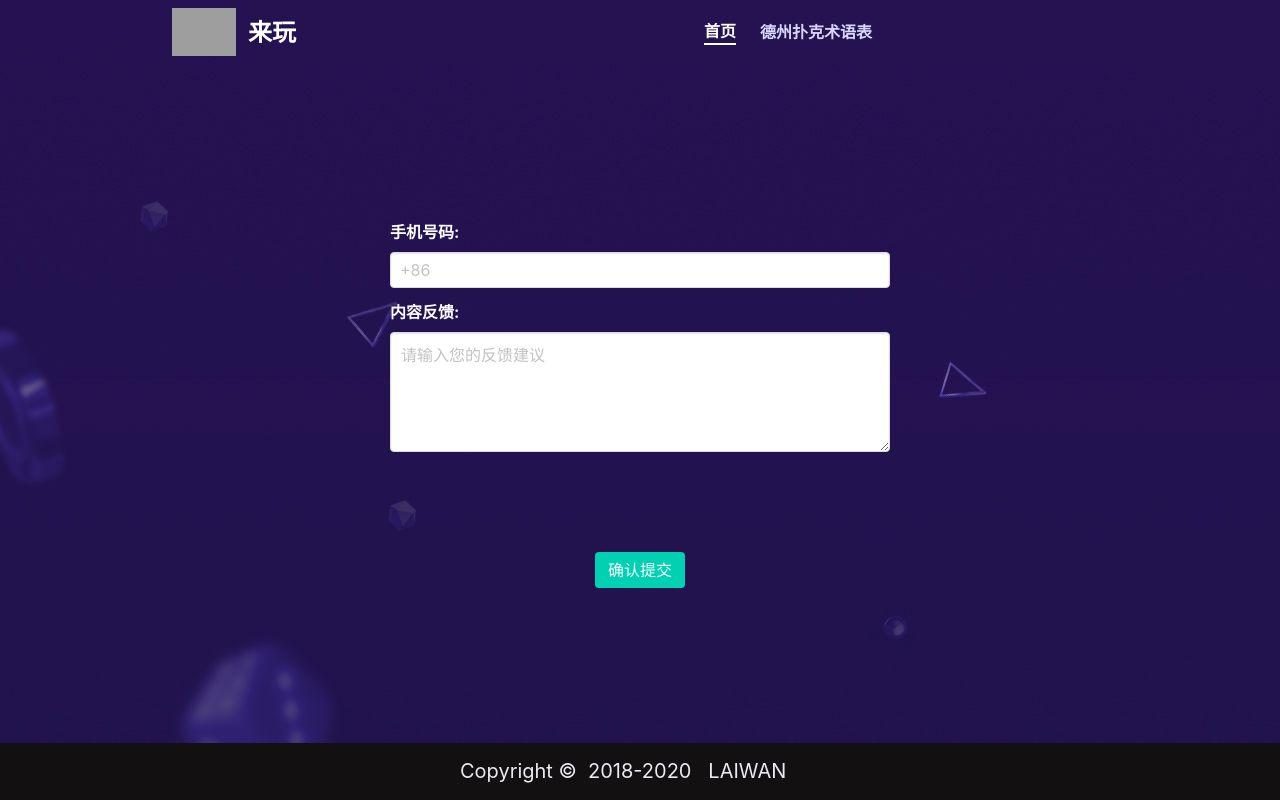
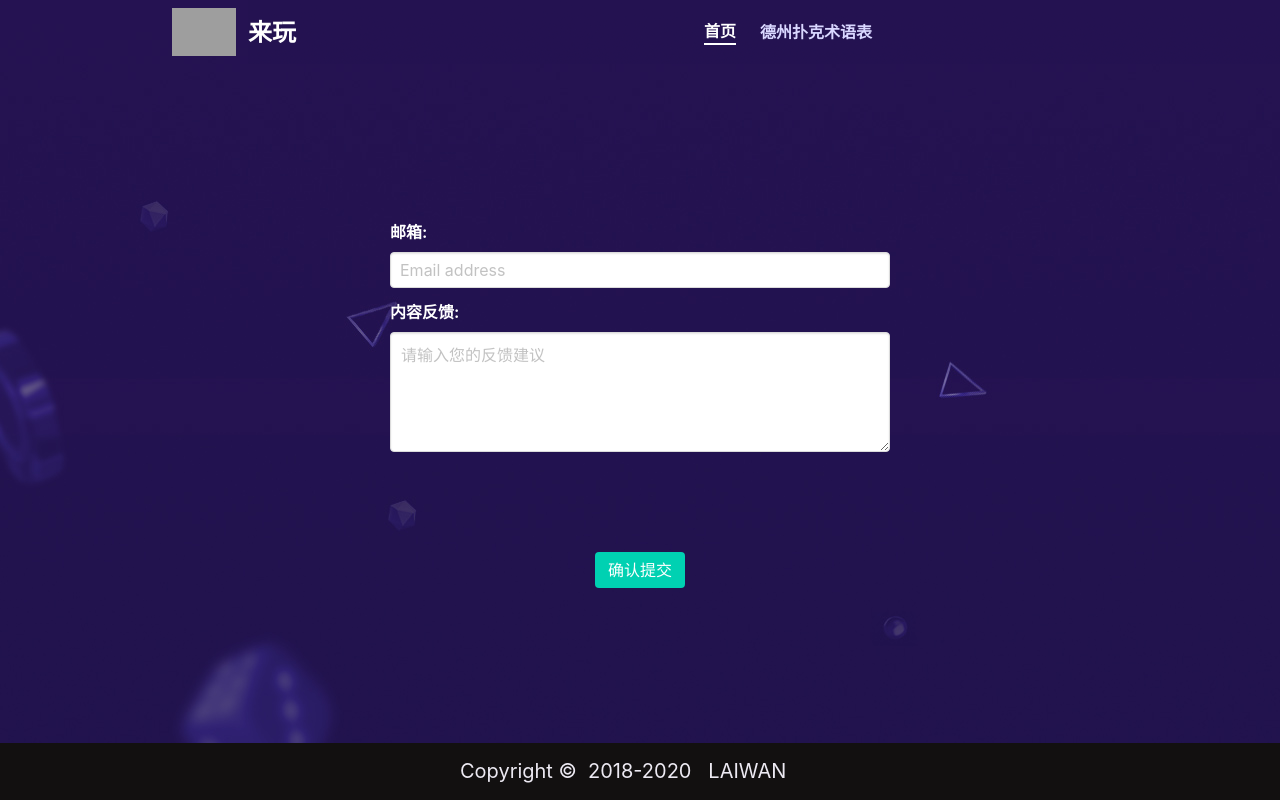
Before and after one commit to joebanezair/my-codes-2108-2204, a Python web app: template src/templates/support.html in a window 1280 px wide. Run offline with Jinja, Linux system fonts and the light colour scheme; the template is opened without the code that fills it, so the values that code supplies are empty; grey boxes are pictures that could not be loaded.

Commit message:
修改联系方式为邮箱 (#151)

```diff
--- a/src/templates/support.html
+++ b/src/templates/support.html
@@ -156,9 +156,9 @@
 {% block content %}
 <div class="container">
     <div class="field">
-        <label class="label has-text-white ">手机号码:</label>
+        <label class="label has-text-white ">邮箱:</label>
         <div class="control">
-            <input class="input" type="text" placeholder="+86" id="phone">
+            <input class="input" type="text" placeholder="Email address" id="email">
         </div>
     </div>
     <div class="field">
@@ -176,20 +176,20 @@
     </div>
 </div>
 <script>
-    var phone = document.getElementById('phone')
+    var email = document.getElementById('email')
     var content = document.getElementById('content')
     function submit() {
-        phone.value = '';
+        email.value = '';
         content.value = '';
         alert('提交成功');
     }
     function numberChecker() {
-        var re = /^[0-9]+.?[0-9]*/;
-        if(re.test(phone.value)){
+        var re = /^\w+((.\w+)|(-\w+))@[A-Za-z0-9]+((.|-)[A-Za-z0-9]+).[A-Za-z0-9]+$/;
+        if(re.test(email.value)){
             submit();
         }else{
-            alert('请输入正确的手机号码')
-            phone.value = '';
+            alert('请输入正确的邮箱')
+            email.value = '';
         }
     }
 </script>
```
